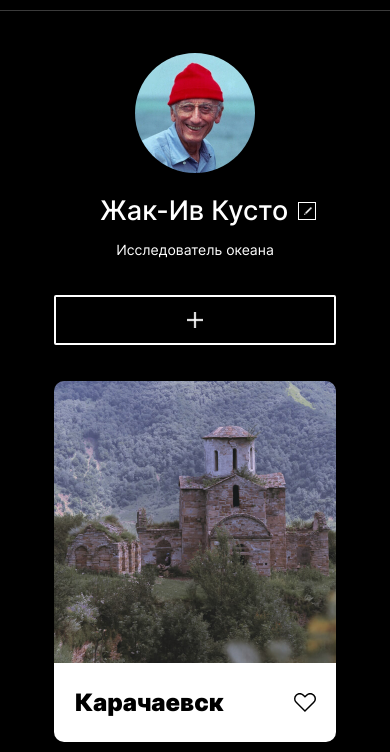
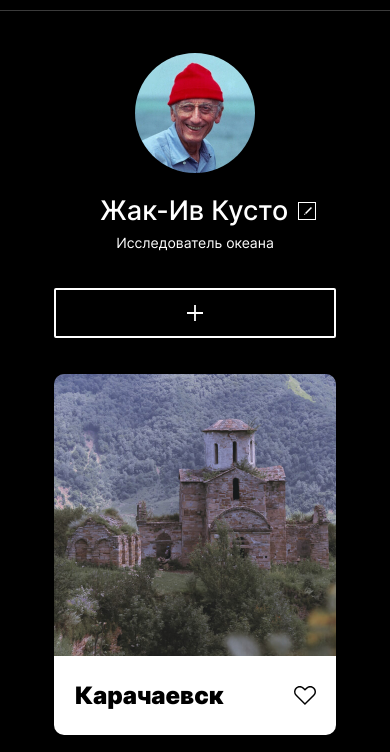
Before and after one commit to alexabramov2201/mesto-project, a plain HTML site: page index.html in a window 390 px wide. Shown: the part 74-826 px from the top of the page. Drawn offline with Linux system fonts and the light colour scheme.

Commit message:
третье ревью

```diff
--- a/blocks/form/__item/form__item.css
+++ b/blocks/form/__item/form__item.css
@@ -6,7 +6,7 @@
     border: none;
     outline: none;
     border-bottom: 1px solid rgba(0, 0, 0, .2);
-    padding: 13px 0;
+    padding: 5px 0;
 }
 
 .form__item:focus {
--- a/blocks/place/__like-button/_active/place__like-button_active.css
+++ b/blocks/place/__like-button/_active/place__like-button_active.css
@@ -1,3 +1,3 @@
 .place__like-button_active {
-    background: url('../../../images/like-active.svg') no-repeat center;
+    background: url('../../../../images/like-active.svg') no-repeat center;
 }
--- a/blocks/place/__picture/place__picture.css
+++ b/blocks/place/__picture/place__picture.css
@@ -2,5 +2,6 @@
     width: 100%;
     object-position: center;
     object-fit: cover;
+    height: 100%;
     max-height: 282px;
 }
--- a/blocks/profile/__add-button/profile__add-button.css
+++ b/blocks/profile/__add-button/profile__add-button.css
@@ -5,7 +5,7 @@
     box-sizing: border-box;
     border-radius: 2px;
     border: 2px solid #fff;
-    background: url('../../../images/add-button.png') no-repeat center;
+    background: url('../../../images/add-button.svg') no-repeat center;
 }
 
 @media screen and (max-width: 700px) {
--- a/blocks/profile/__description/profile__description.css
+++ b/blocks/profile/__description/profile__description.css
@@ -8,7 +8,7 @@
     overflow: hidden;
     text-overflow: ellipsis;
     margin: 0;
-    margin-top: 16px;
+    margin-top: 9px;
 }
 
 @media screen and (max-width: 700px) {
@@ -17,6 +17,6 @@
         max-width: 282px;
         font-size: 14px;
         line-height: 16.94px;
-        margin-top: 14px;
+        margin-top: 7px;
     }
 }
--- a/blocks/profile/__edit-button/profile__edit-button.css
+++ b/blocks/profile/__edit-button/profile__edit-button.css
@@ -4,7 +4,7 @@
     box-sizing: border-box;
     border: 1px solid #fff;
     padding: 0;
-    background: url('../../../images/edit-button.png') no-repeat center;
+    background: url('../../../images/edit-button.svg') no-repeat center;
 }
 
 @media  screen and (max-width: 700px) {
```
Also changed, not shown: images/add-button.png (deleted), images/add-button.svg (added), images/edit-button.png (deleted), images/edit-button.svg (added), 2 other files.
